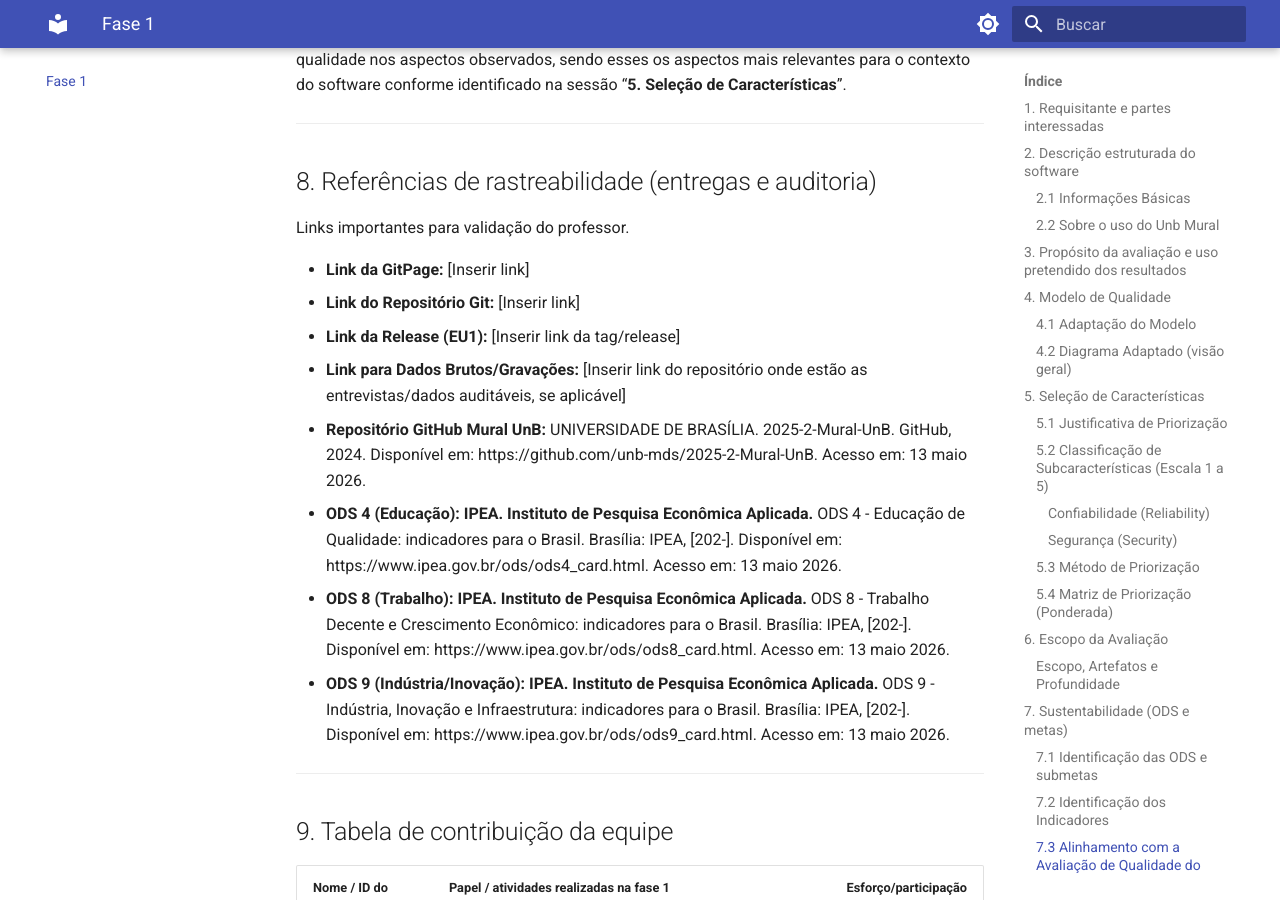
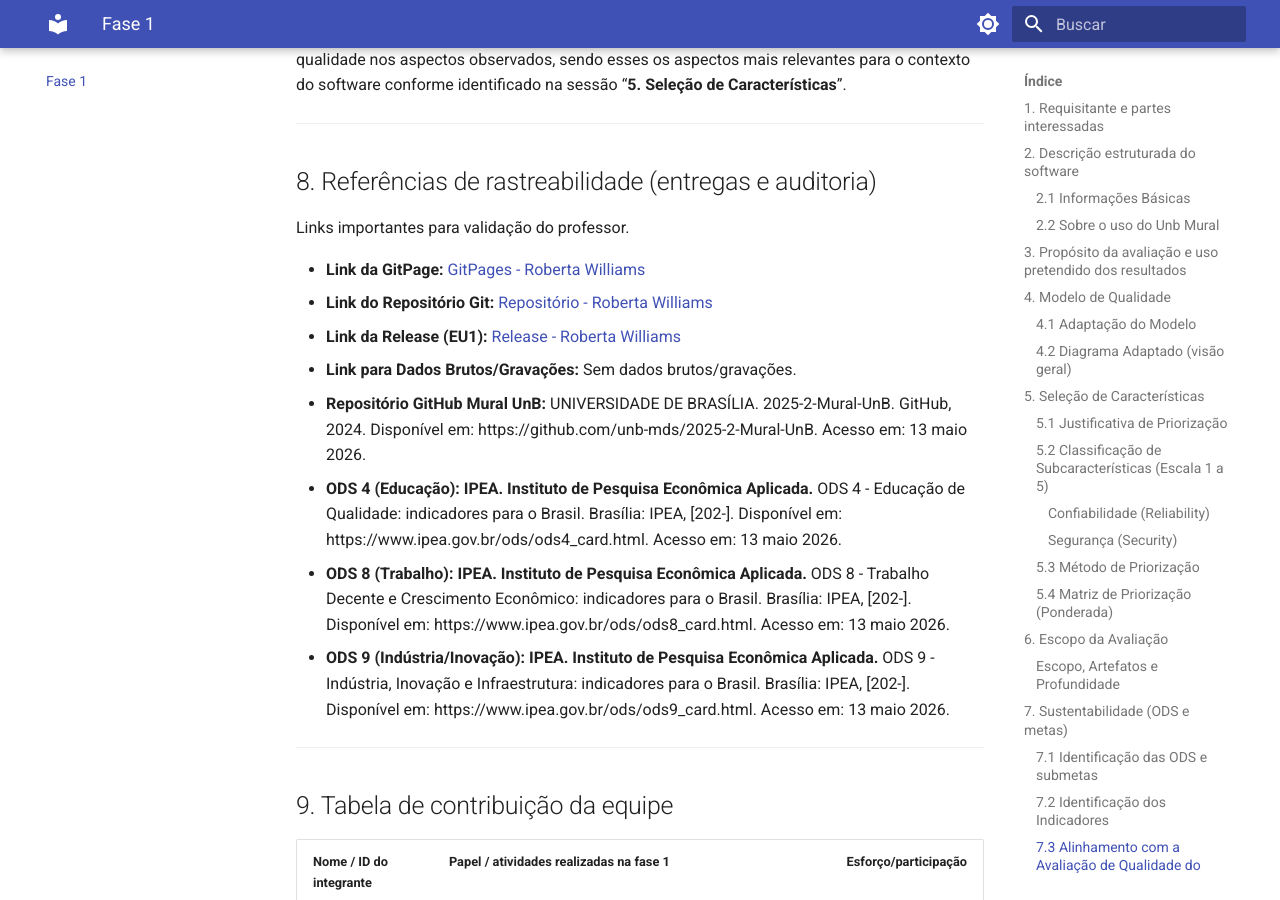
Before and after one commit to FCTE-Qualidade-de-Software-1/2026-1_T02_ROBERTA_WILLIAMS, an MkDocs documentation site: the page built from docs/fase1/index.md, in a window 1280 px wide and 900 px high, scrolled down 11507 px. Built offline with MkDocs 1.6.1 and Material for MkDocs 9.7.7, drawn with Linux system fonts in a browser that asks for light colours.

Commit message:
Update index.md

```diff
--- a/docs/fase1/index.md
+++ b/docs/fase1/index.md
@@ -261,10 +261,10 @@ Portanto a avaliação de qualidade do Mural UnB que vamos orquestrar com foco n
 ## 8. Referências de rastreabilidade (entregas e auditoria)
 Links importantes para validação do professor.
 
-- **Link da GitPage:** [Inserir link]
-- **Link do Repositório Git:** [Inserir link]
-- **Link da Release (EU1):** [Inserir link da tag/release]
-- **Link para Dados Brutos/Gravações:** [Inserir link do repositório onde estão as entrevistas/dados auditáveis, se aplicável]
+- **Link da GitPage:** [GitPages - Roberta Williams](https://fcte-qualidade-de-software-1.github.io/2026-1_T02_ROBERTA_WILLIAMS/)
+- **Link do Repositório Git:** [Repositório - Roberta Williams](https://github.com/FCTE-Qualidade-de-Software-1/2026-1_T02_ROBERTA_WILLIAMS/)
+- **Link da Release (EU1):** [Release - Roberta Williams](https://github.com/FCTE-Qualidade-de-Software-1/2026-1_T02_ROBERTA_WILLIAMS/tree/EU1)
+- **Link para Dados Brutos/Gravações:** Sem dados brutos/gravações.
 - **Repositório GitHub Mural UnB:** UNIVERSIDADE DE BRASÍLIA. 2025-2-Mural-UnB. GitHub, 2024. Disponível em: https://github.com/unb-mds/2025-2-Mural-UnB. Acesso em: 13 maio 2026.
 - **ODS 4 (Educação): IPEA. Instituto de Pesquisa Econômica Aplicada.** ODS 4 - Educação de Qualidade: indicadores para o Brasil. Brasília: IPEA, [202-]. Disponível em: https://www.ipea.gov.br/ods/ods4_card.html. Acesso em: 13 maio 2026.
 - **ODS 8 (Trabalho): IPEA. Instituto de Pesquisa Econômica Aplicada.** ODS 8 - Trabalho Decente e Crescimento Econômico: indicadores para o Brasil. Brasília: IPEA, [202-]. Disponível em: https://www.ipea.gov.br/ods/ods8_card.html. Acesso em: 13 maio 2026.
```
